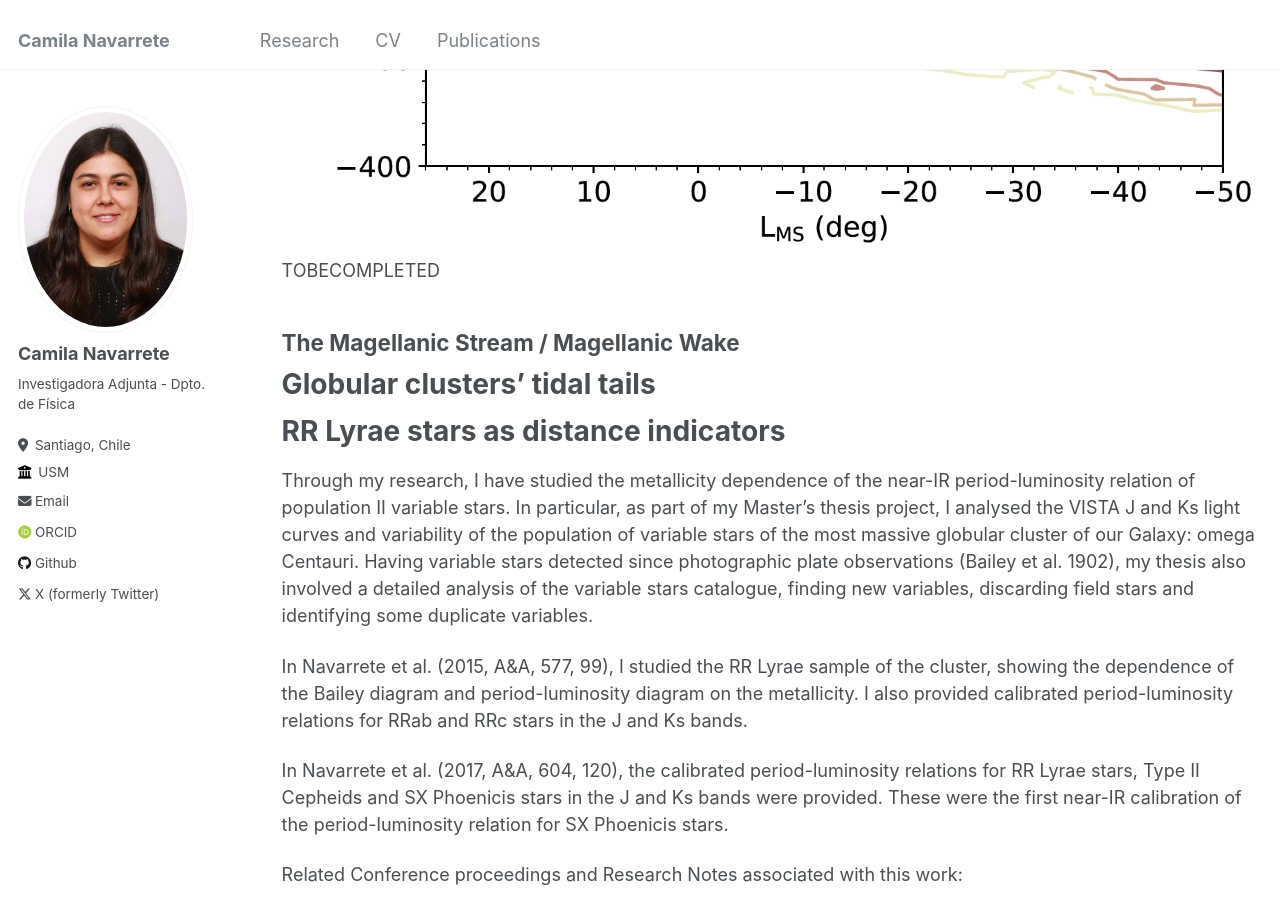
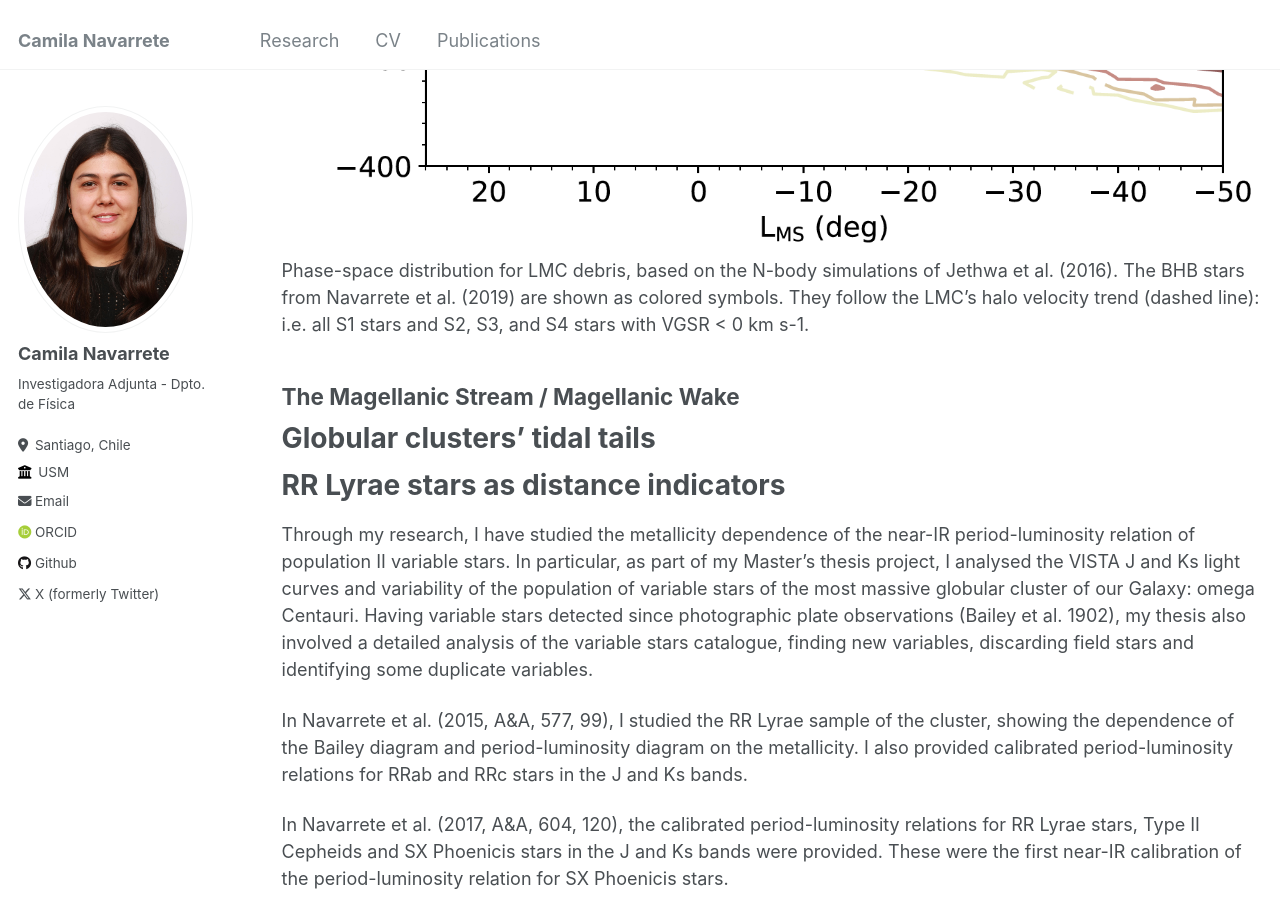
Before and after one commit to cnavarretes/cnavarretes.github.io, a Jekyll site: the page built from _pages/research.md, in a window 1280 px wide and 900 px high, scrolled down 490 px. Built offline with Jekyll 4.4.1, drawn with Linux system fonts in a browser that asks for light colours; some web fonts are replaced.

Commit message:
Update research.md

```diff
--- a/_pages/research.md
+++ b/_pages/research.md
@@ -10,7 +10,7 @@ author_profile: true
 # The stellar periphery of the Magellanic Clouds
 
 <img src='/images/LMC_debris.png'>
-TOBECOMPLETED
+Phase-space distribution for LMC debris, based on the N-body simulations of Jethwa et al. (2016). The BHB stars from Navarrete et al. (2019) are shown as colored symbols. They follow the LMC's halo velocity trend (dashed line): i.e. all S1 stars and S2, S3, and S4 stars with VGSR < 0 km s-1.
 
 
 ## The Magellanic Stream / Magellanic Wake
```
